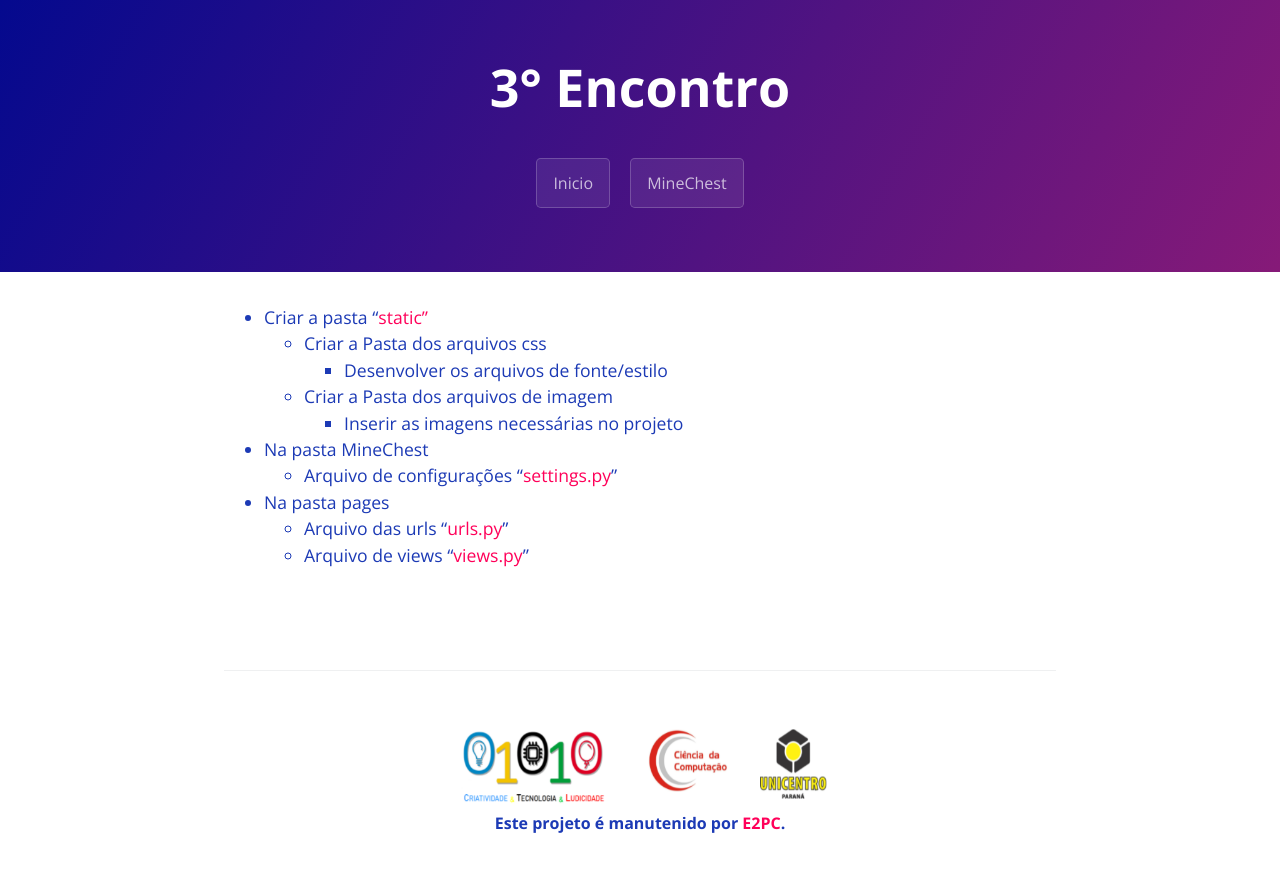
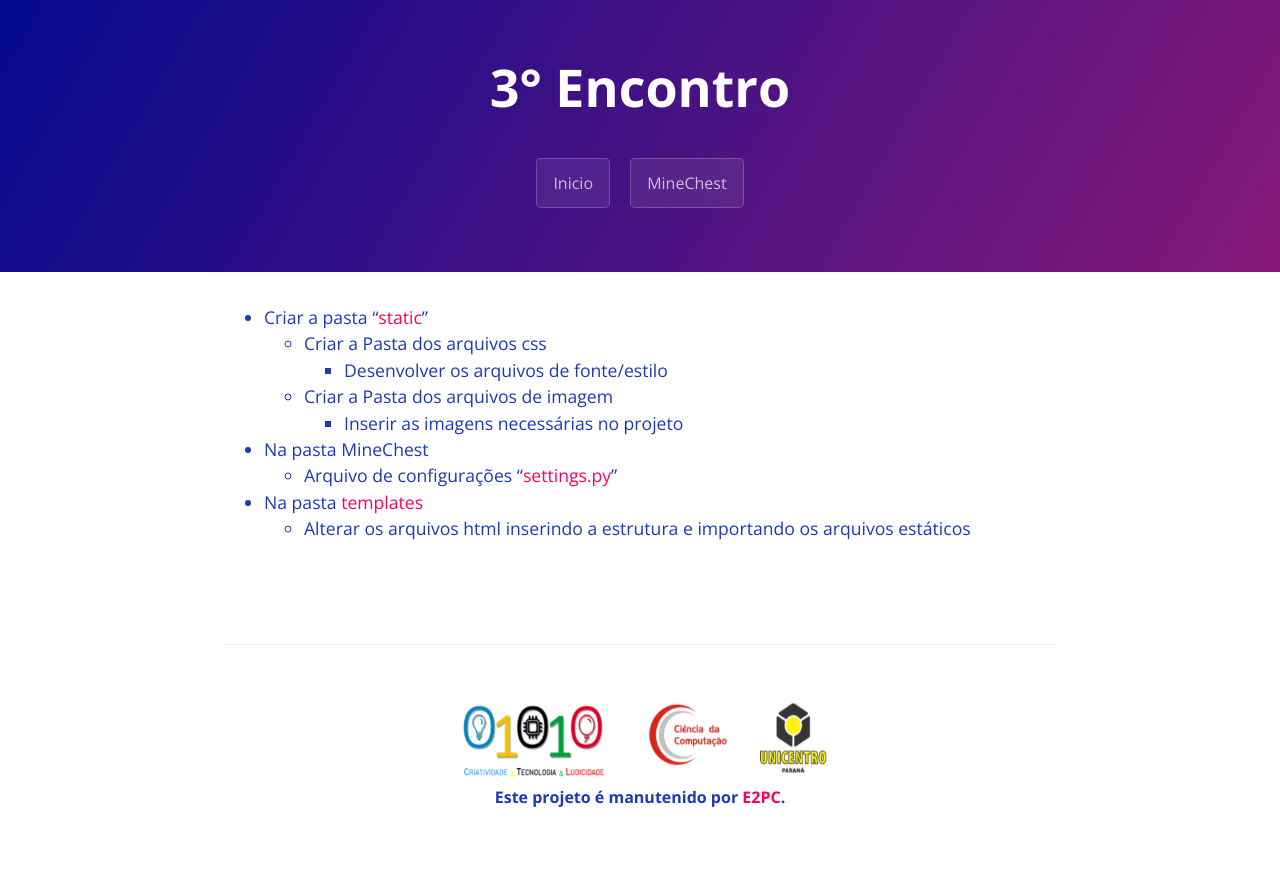
Before and after one commit to E2PC/ProjectPage, a Jekyll site: the page built from Encontro3.md, in a window 1280 px wide. Shown: the top 872 px of the page. Built offline with Jekyll 4.4.1, drawn with Linux system fonts in a browser that asks for light colours.

Commit message:
Update Encontro3.md

```diff
--- a/Encontro3.md
+++ b/Encontro3.md
@@ -5,17 +5,15 @@ filename: Encontro3
 button: Encontro3
 blocker: 1
 ---
-- Criar a pasta "<a href="https://github.com/E2PC/ProjectPage/blob/gh-pages/archieves/static.rar?raw=true" download>static"</a>
+- Criar a pasta "<a href="https://github.com/E2PC/ProjectPage/blob/gh-pages/archieves/static.rar?raw=true" download>static</a>"
   - Criar a Pasta dos arquivos css
     - Desenvolver os arquivos de fonte/estilo
   - Criar a Pasta dos arquivos de imagem
     - Inserir as imagens necessárias no projeto
 - Na pasta MineChest
   - Arquivo de configurações "<a href="#gotoseecode" onclick="Mudarestado('settings')">settings.py</a>"
-- Na pasta pages
-  - Arquivo das urls "<a href="#gotoseecode" onclick="Mudarestado('pagesurls')">urls.py</a>"
-  - Arquivo de views "<a href="#gotoseecode" onclick="Mudarestado('pagesviews')">views.py</a>"
-
+- Na pasta <a href="https://github.com/E2PC/ProjectPage/blob/gh-pages/archieves/templates-3E.rar?raw=true" download>templates</a>
+  - Alterar os arquivos html inserindo a estrutura e importando os arquivos estáticos
 
 <br><br>
 <div style="display:none" class="TableBody" id="settings">
```
